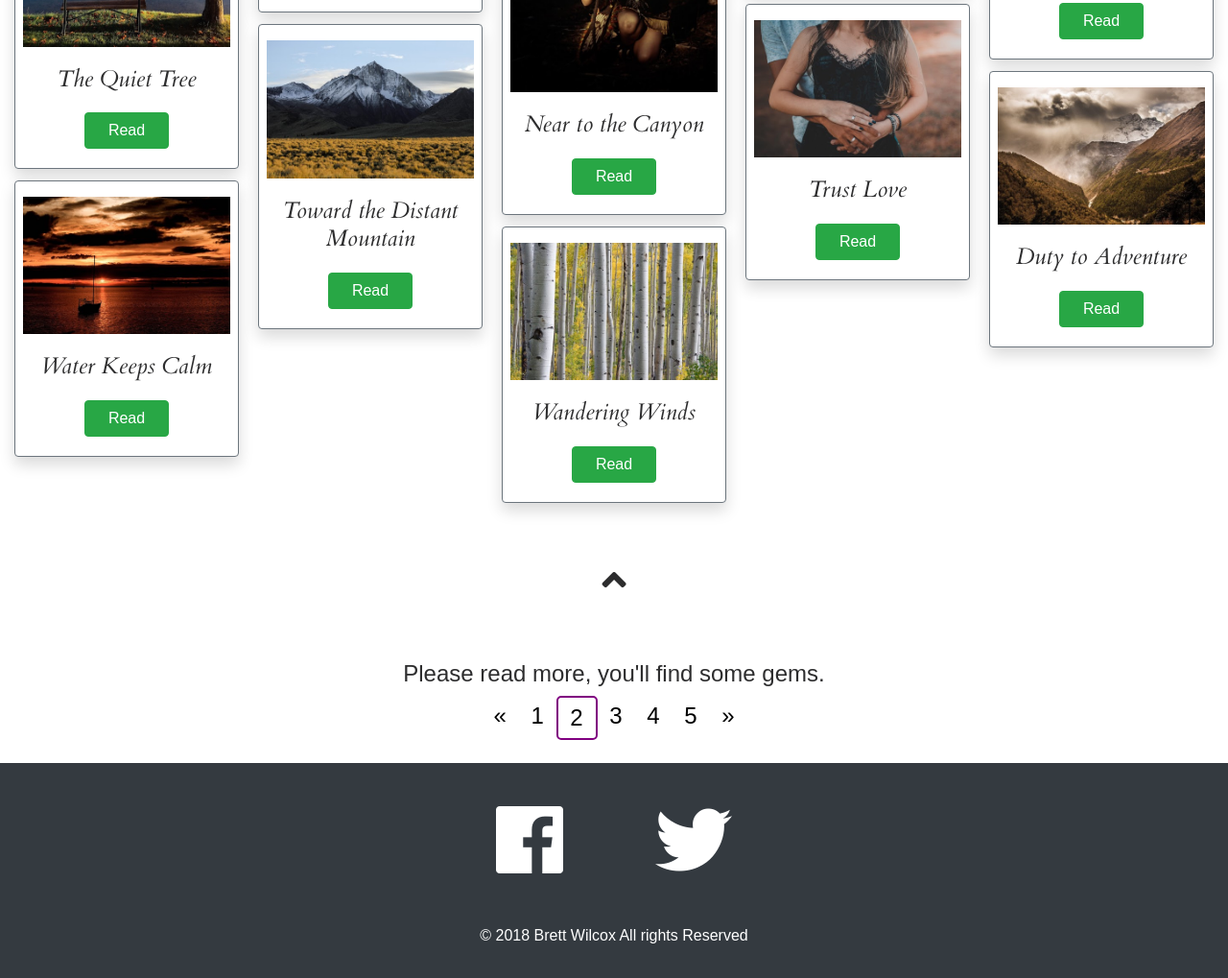
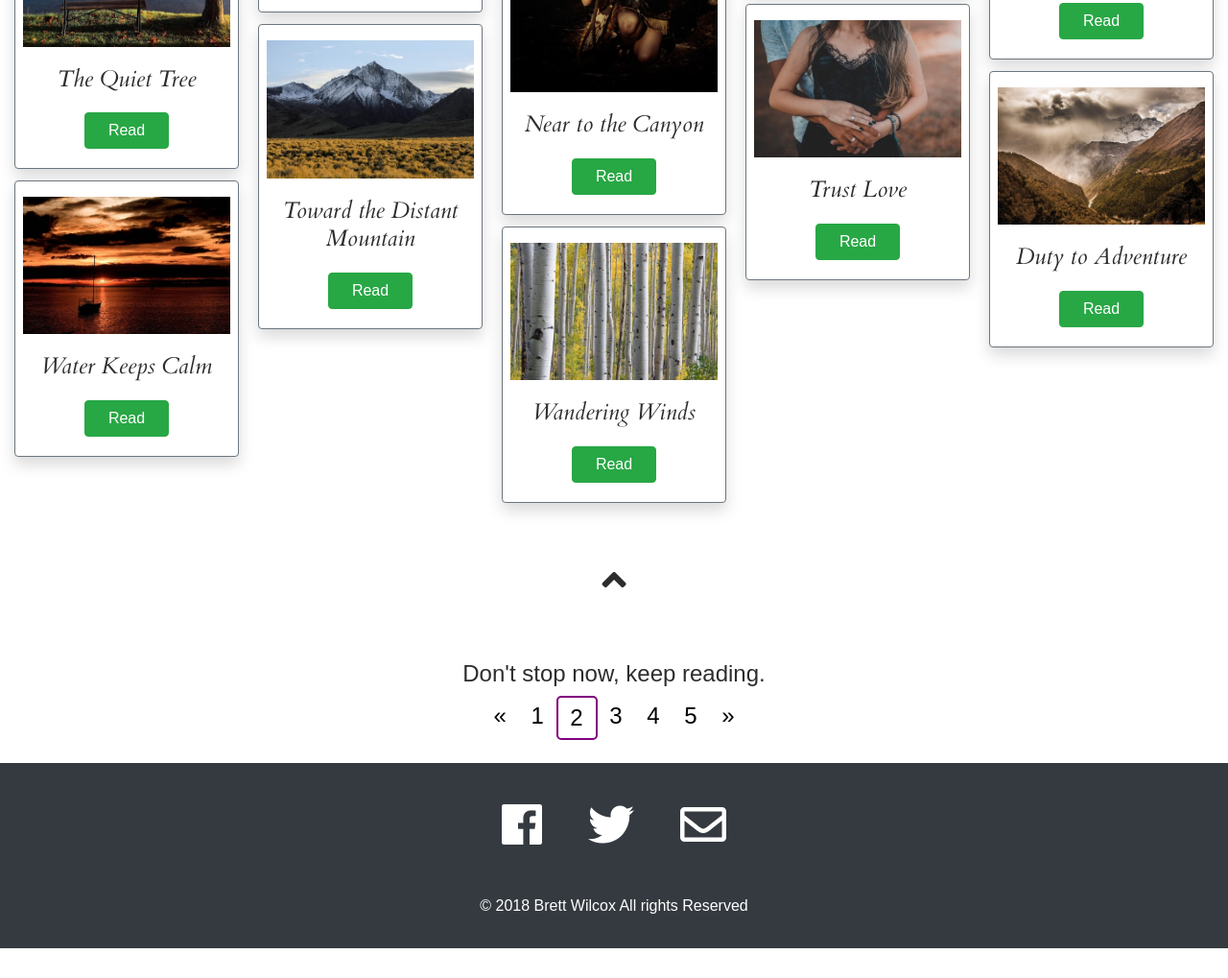
Before and after one commit to desertidaho/desert-idaho, a plain HTML site: page page2.html in a window 1280 px wide. Shown: the part 1272-2291 px from the top of the page at 96% size. After the commit the page ends 2260 px from the top, so only its background shows below. Drawn offline with nearby package versions, Linux system fonts and the light colour scheme.

Commit message:
Email in footer, pagination wording.

```diff
--- a/page2.html
+++ b/page2.html
@@ -861,7 +861,7 @@
 
   <!--Pagination-->
   <div class="col-sm-12 d-flex justify-content-center pt-5 ">
-    <h4 class="pagination-title">Please read more, you'll find some gems.</h4>
+    <h4 class="pagination-title">Don't stop now, keep reading.</h4>
   </div>
   <div class="col-sm-12 d-flex justify-content-center">
     <div class="pagination">
@@ -878,8 +878,9 @@
   <footer>
     <div class="row bg-dark py-3 mt-4">
       <div class="col-sm-12 d-flex align-items-center justify-content-center pt-4">
-        <a href="https://www.facebook.com/wilcox.brett" target="_blank"><i class="fab fa-facebook fa-5x footer-icons mr-5"></i></a>
-        <a href="https://twitter.com/DesertIdaho" target="_blank"><i class="fab fa-twitter fa-5x footer-icons ml-5"></i></a>
+        <a href="https://www.facebook.com/wilcox.brett" target="_blank"><i class="fab fa-facebook fa-3x footer-icons mr-4"></i></a>
+        <a href="https://twitter.com/DesertIdaho" target="_blank"><i class="fab fa-twitter fa-3x footer-icons mx-4"></i></a>
+        <a href="mailto:info@desertidaho.com" target="_blank"><i class="far fa-envelope fa-3x footer-icons ml-4"></i></a>
       </div>
       <div class="col d-flex justify-content-center bg-dark pt-5">
         <p class="text-white copyright">&copy 2018 Brett Wilcox All rights
```
Also changed, not shown: index.html (+3 -2 lines), page3.html (+4 -3 lines), page4.html (+4 -3 lines), page5.html (+4 -3 lines).
